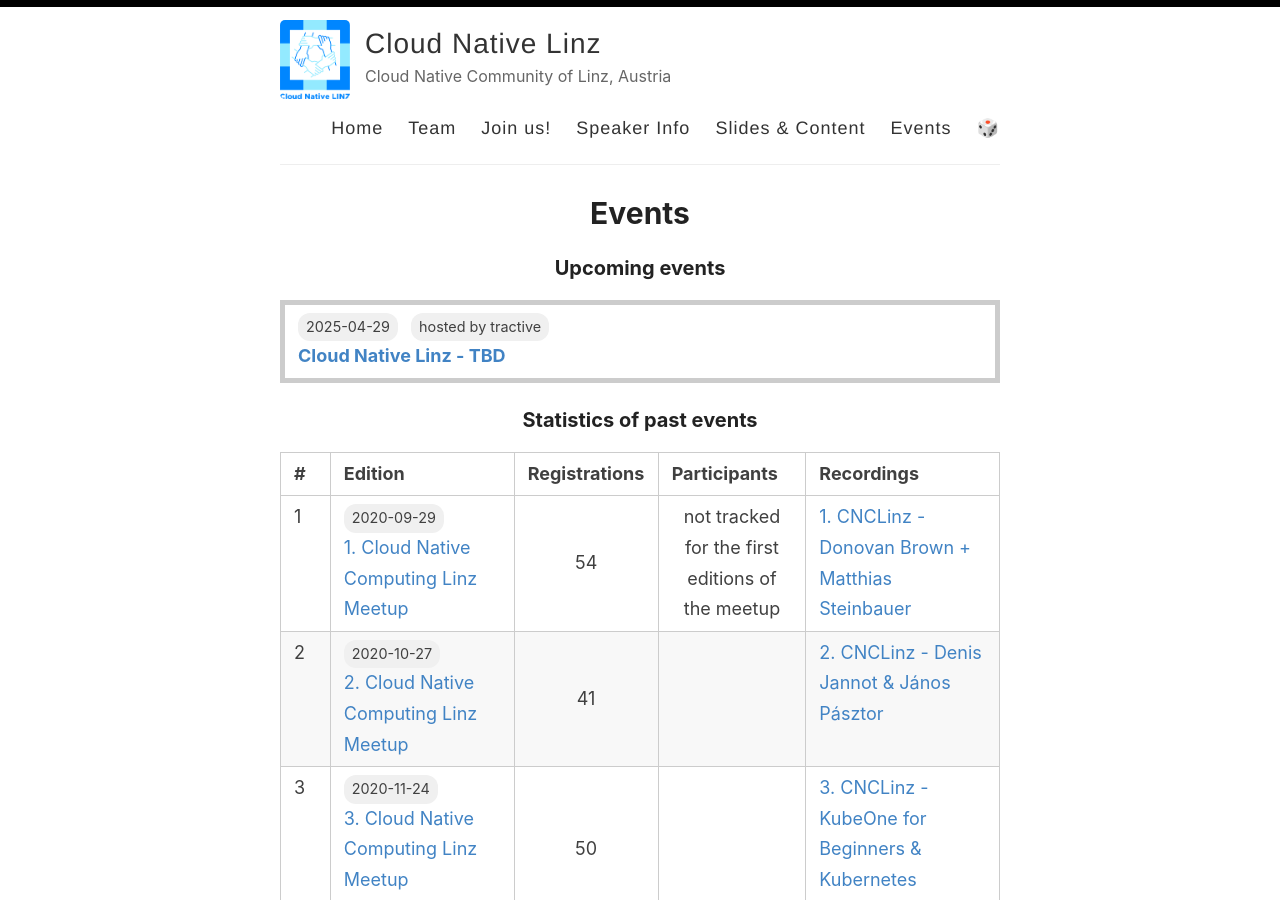
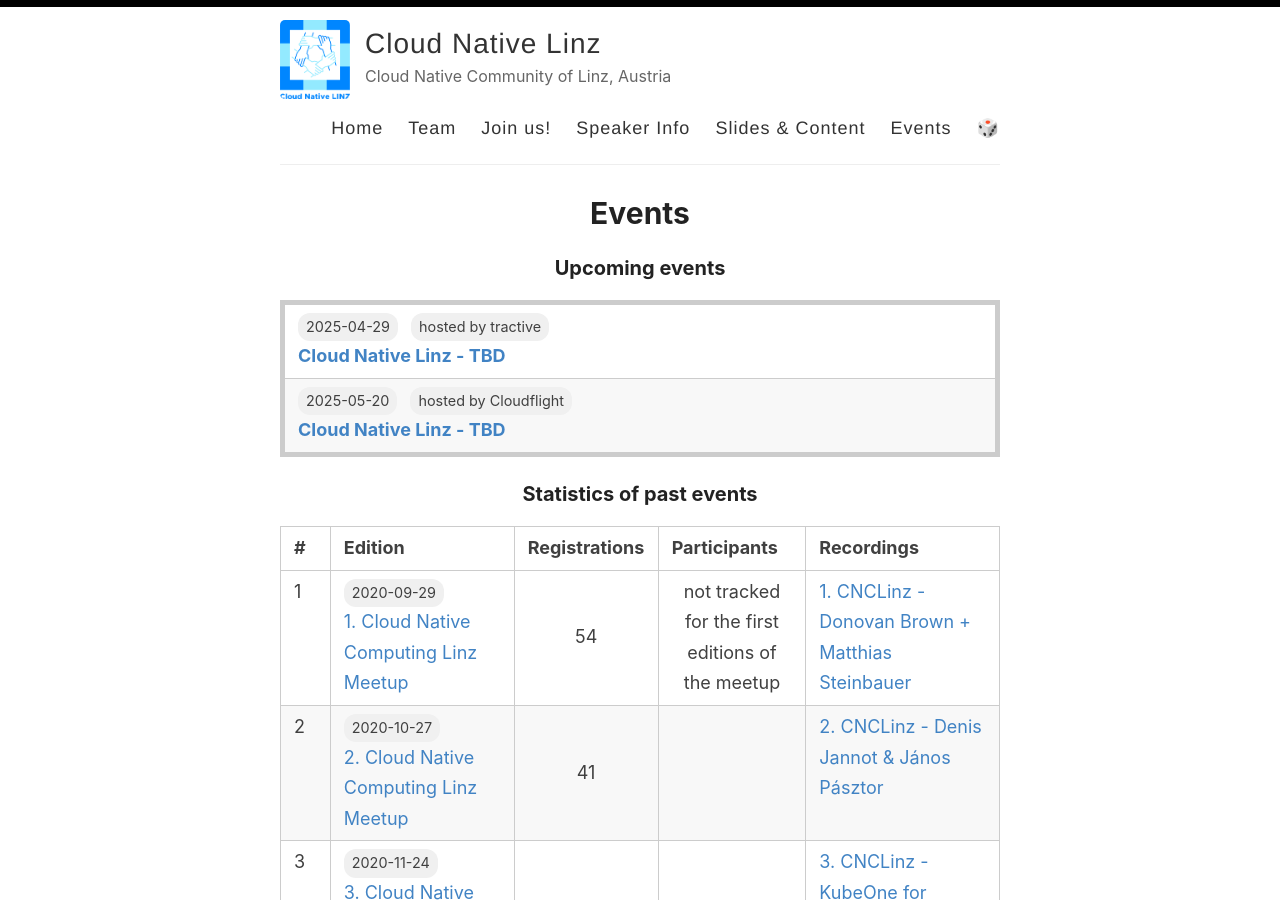
Before and after one commit to CloudNativeLinz/cloudnativelinz.github.io, a Jekyll site: the page built from _pages/events.md, in a window 1280 px wide and 900 px high. Built offline with Jekyll 4.4.1, drawn with Linux system fonts in a browser that asks for light colours.

Commit message:
Update events.yml
update march stats and add may event placeholder

```diff
--- a/_data/events.yml
+++ b/_data/events.yml
@@ -376,6 +376,7 @@
   host: "karriere.at"
   event_link: "https://www.meetup.com/cloud-native-linz/events/306377483/"
   registrations: ""
+  participants: "29"
   recording: []
 
 - id: 39
@@ -386,3 +387,12 @@
   registrations: ""
   participants: ""
   recording: []
+
+- id: 40
+  edition: "Cloud Native Linz - TBD"
+  date: "2025-05-20"
+  host: "Cloudflight"
+  event_link: ""
+  registrations: ""
+  participants: ""
+  recording: []
```
